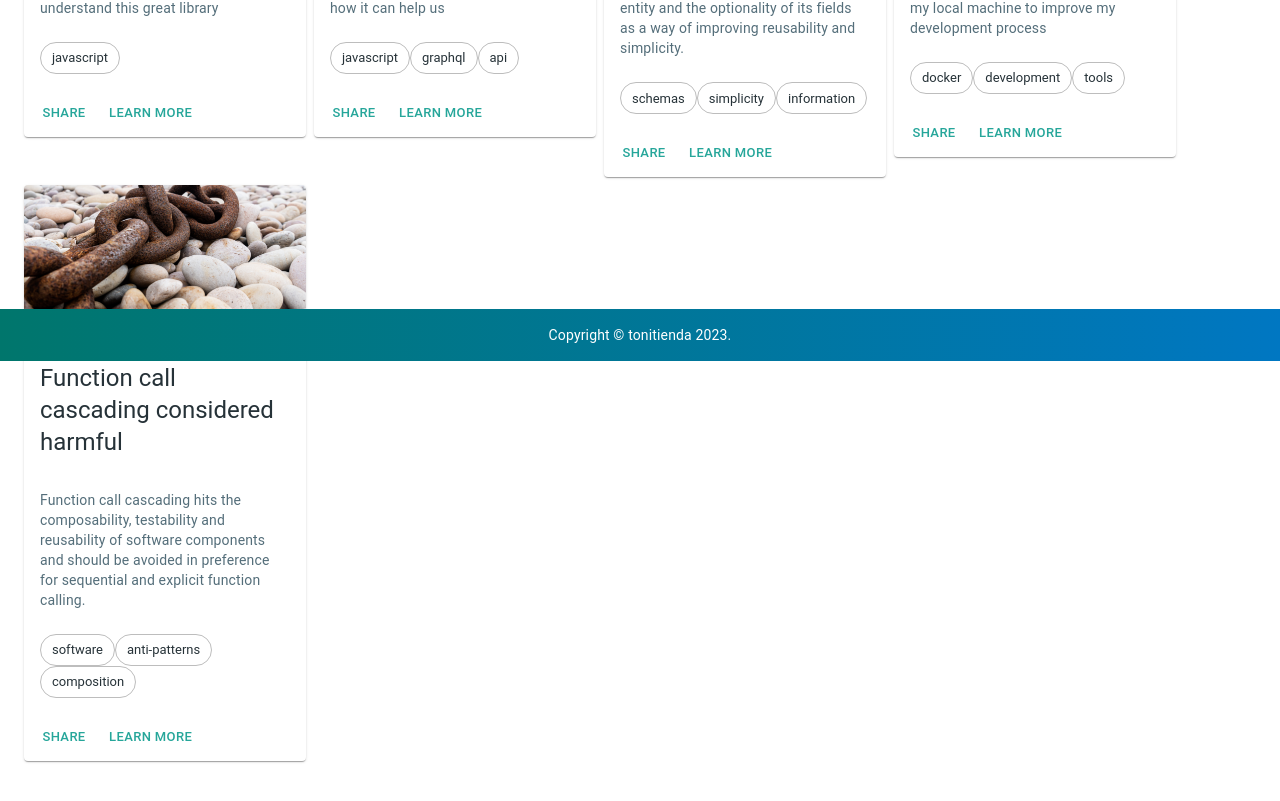
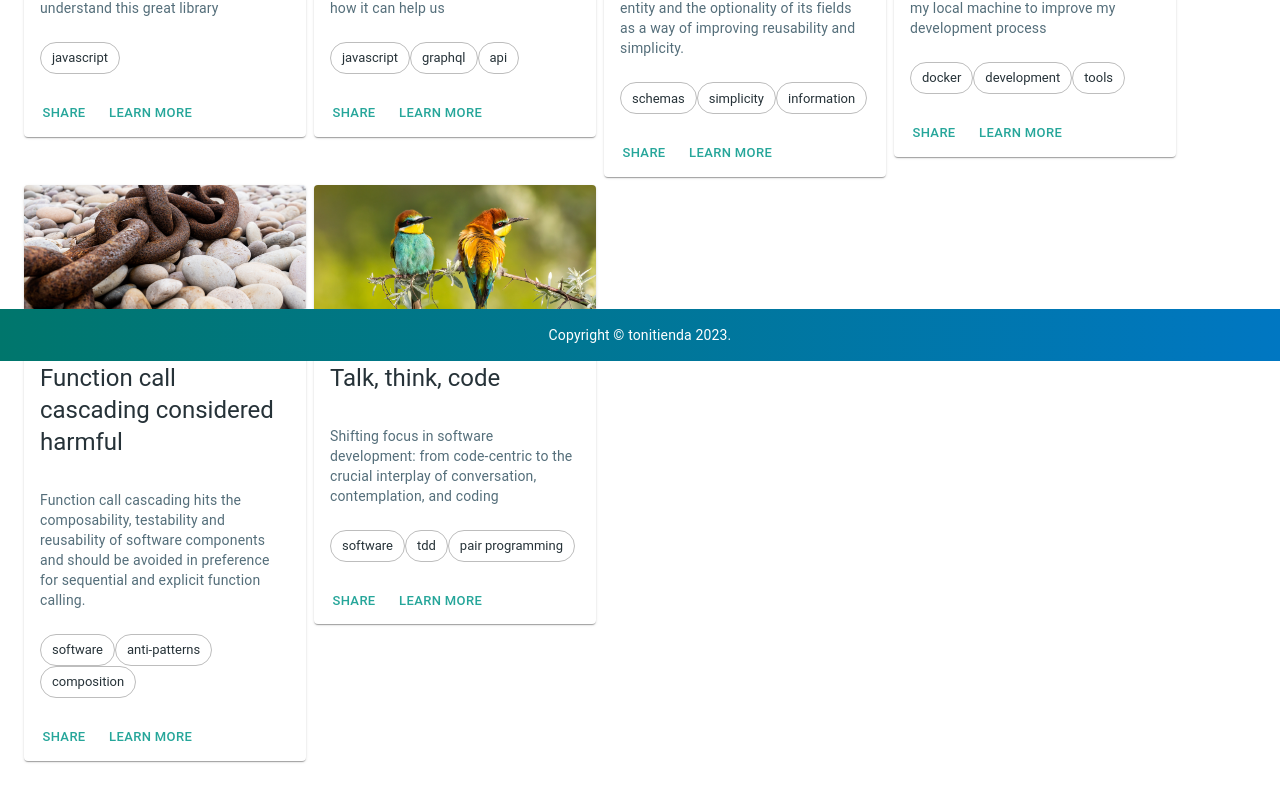
Before and after one commit to tonitienda/tonitienda-site-generator, a Next.js app in the folder tsoobame/: page / in a window 1280 px wide. Shown: the part 439-1240 px from the top of the page. Built offline with nearby package versions, Linux system fonts and the light colour scheme; a small style sheet from the web is missing.

Commit message:
post: talk, think code

```diff
--- a/tsoobame/posts/index.js
+++ b/tsoobame/posts/index.js
@@ -3,6 +3,7 @@ import graphqlSchema from "./graphql-schema-stitching.json";
 import shapeVsOptionality from "./shape-vs-optionality.json";
 import dockerRegistryMirror from "./docker-registry-mirror.json";
 import functionCallCascading from "./function-call-cascading.json";
+import talkThinkCode from "./talk-think-code.json";
 
 export default [
   dataLoader,
@@ -10,6 +11,7 @@ export default [
   shapeVsOptionality,
   dockerRegistryMirror,
   functionCallCascading,
+  talkThinkCode,
 ].map((post) => ({
   ...post,
   slug: post.filePath.split(".")[0],
--- /dev/null
+++ b/tsoobame/posts/talk-think-code.json
@@ -0,0 +1,14 @@
+{
+  "title": "Talk, think, code",
+  "date": "2024-03-26",
+  "description": "Shifting focus in software development: from code-centric to the crucial interplay of conversation, contemplation, and coding",
+  "thumbnail": {
+    "url": "/images/talk-think-code.jpeg",
+    "attribution": {
+      "name": "Paul Bulai",
+      "url": "https://unsplash.com/@pcbulai?utm_source=unsplash&utm_medium=referral&utm_content=creditCopyText"
+    }
+  },
+  "tags": ["software", "tdd", "pair programming"],
+  "filePath": "talk-think-code.mdx"
+}
--- /dev/null
+++ b/tsoobame/posts/talk-think-code.mdx
@@ -0,0 +1,31 @@
+# Talk, think, code
+
+For many, software engineering evokes images of relentless coding and complex diagrams. Early in my career, I was no exception, prioritizing coding over thinking and definitely over talking. My aim was simple: deliver features one after another. The approach was straightforward: think only when necessary, find a solution, and then code. Talking was reserved for when there was leftover time.
+
+As I progressed in my career, it became increasingly clear that effective engineering relies more on discussions than on coding. Excellence in this field is about deeply understanding and breaking down problems through conversation, then carefully considering possible solutions and their trade-offs before choosing the best approach. Only then do we finally code the solution.
+
+The quality of the software isn't just about the implementation (like clean code), but more importantly, about the quality of the conversations that preceded it and the solutions chosen.
+
+Though I've never formally used Pair Programming or TDD, they were briefly mentioned during a recent interview, and something just clicked. I realized that at their core, these practices highlight the importance of talking and thinking before coding.
+
+## Test Driven Development (TDD)
+
+TDD acts as a powerful tool that encourages developers to pause and think deeply about the problem at hand. It's about considering the problem, coding in the realm of testing while keeping an eye on the solution, and finally, coding it.
+
+TDD stops us from diving straight into coding the solution. It ensures that when we do code, our work is focused, efficient, and truly necessary.
+
+## Pair programming
+
+Pair Programming stresses the importance of dialogue and critical thinking before starting to code. It merges different perspectives, informed by unique experiences and understandings of the problem, to develop a shared and refined approach to solving it. This enriches the development process, leading to a clearer understanding, a more detailed problem breakdown, and a more effective solution.
+
+Like TDD, Pair Programming encourages taking a step back to invest more in conversation and thought, slowing down the rush to code.
+
+## Extra: Domain-Driven Design (DDD)
+
+Although it was not part of the the interview, DDD also came to my mind.
+
+Domain-Driven Design takes the idea of optimizing conversations and thinking in software development to another level. It's all about crafting a shared language—specific to the project's domain—that everyone, from developers to business stakeholders, uses. This common language ensures that when we talk about the project, there's no gap between what we say and what we code. It's like building a bridge between the problem space and the solution space, making sure that the conversations not only lead to better understanding but also directly influence the implementation in a meaningful way.
+
+DDD emphasizes the importance of deeply understanding the domain you're working in. By defining a ubiquitous language and using it consistently across conversations and in the code, we close the gap that often exists between what needs to be done and how it's executed. This approach streamlines the development process, making it more efficient and ensuring that the solutions are more aligned with the business goals and user needs.
+
+Like TDD and Pair Programming, DDD encourages us to slow down and invest more in the upfront thought process. It shows how powerful and essential clear communication and shared understanding are in delivering high-quality software.
```
Also changed, not shown: tsoobame/public/images/talk-think-code.jpeg (added).
